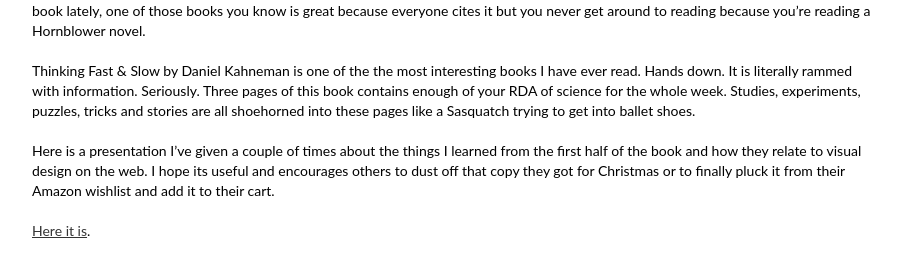
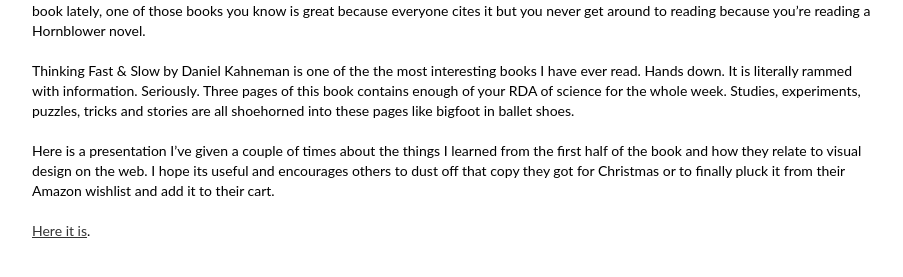
Before and after one commit to Russbrown/russbrown.github.io, a Jekyll site: the page built from _posts/2015-04-10-why-design-things-to-look-nice.markdown, in a window 1280 px wide. Shown: the part 373-650 px from the top of the page, without its empty margins (188-1091 px from the left). Built offline with Jekyll 4.4.1, drawn with Linux system fonts in a browser that asks for light colours; Markdown is read by kramdown in place of the engine named in the settings.

Commit message:
copy updates

```diff
--- a/_posts/2015-02-10-ripple-effect.markdown
+++ b/_posts/2015-02-10-ripple-effect.markdown
@@ -5,7 +5,5 @@
 categories: animation
 ---
 
-###A ripple effect on letters:
-
 <p data-height="268" data-theme-id="12079" data-slug-hash="GgOJqd" data-default-tab="result" data-user="Russbrown" class='codepen'>See the Pen <a href='http://codepen.io/Russbrown/pen/GgOJqd/'>GgOJqd</a> by Russbrown (<a href='http://codepen.io/Russbrown'>@Russbrown</a>) on <a href='http://codepen.io'>CodePen</a>.</p>
 <script async src="//assets.codepen.io/assets/embed/ei.js"></script>
--- a/_posts/2015-04-10-why-design-things-to-look-nice.markdown
+++ b/_posts/2015-04-10-why-design-things-to-look-nice.markdown
@@ -7,7 +7,7 @@
 
 What I have always loved about people who work on the web is the compulsion to share what they have learned. I would not have a job right now if it wasn’t for the selfless efforts of hundreds of tutorial writers, bloggers, comment-repliers and demo-ers. I’ve been reading a book lately, one of those books you know is great because everyone cites it but you never get around to reading because you’re reading a Hornblower novel.
 
-Thinking Fast & Slow by Daniel Kahneman is one of the the most interesting books I have ever read. Hands down. It is literally rammed with information. Seriously. Three pages of this book contains enough of your RDA of science for the whole week. Studies, experiments, puzzles, tricks and stories are all shoehorned into these pages like a Sasquatch trying to get into ballet shoes.
+Thinking Fast & Slow by Daniel Kahneman is one of the the most interesting books I have ever read. Hands down. It is literally rammed with information. Seriously. Three pages of this book contains enough of your RDA of science for the whole week. Studies, experiments, puzzles, tricks and stories are all shoehorned into these pages like bigfoot in ballet shoes.
 
 Here is a presentation I’ve given a couple of times about the things I learned from the first half of the book and how they relate to visual design on the web. I hope its useful and encourages others to dust off that copy they got for Christmas or to finally pluck it from their Amazon wishlist and add it to their cart.
 
```
